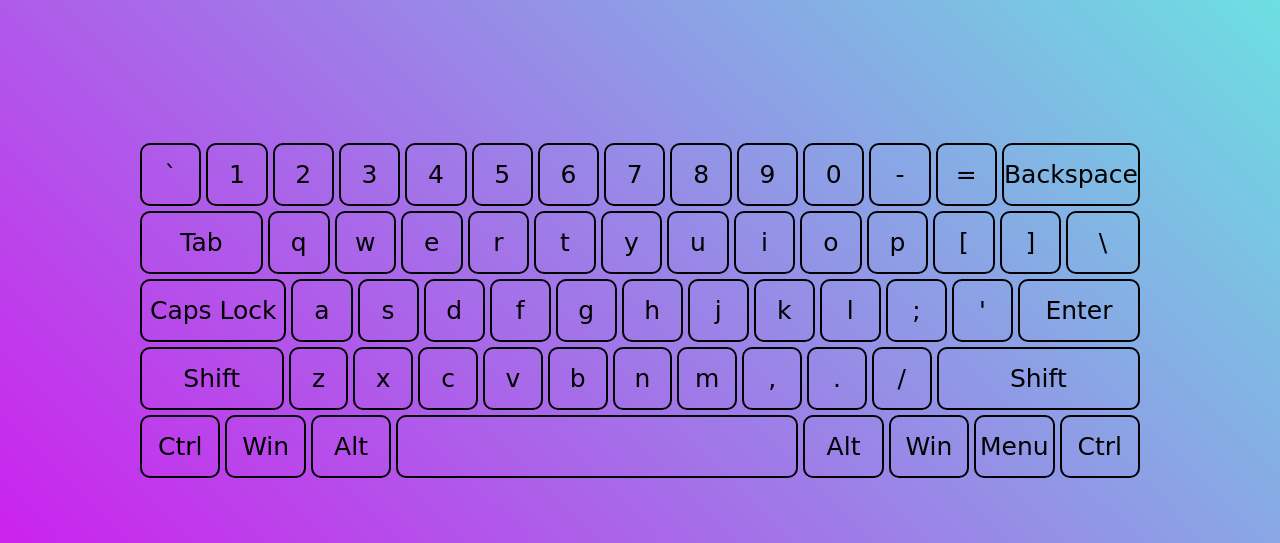
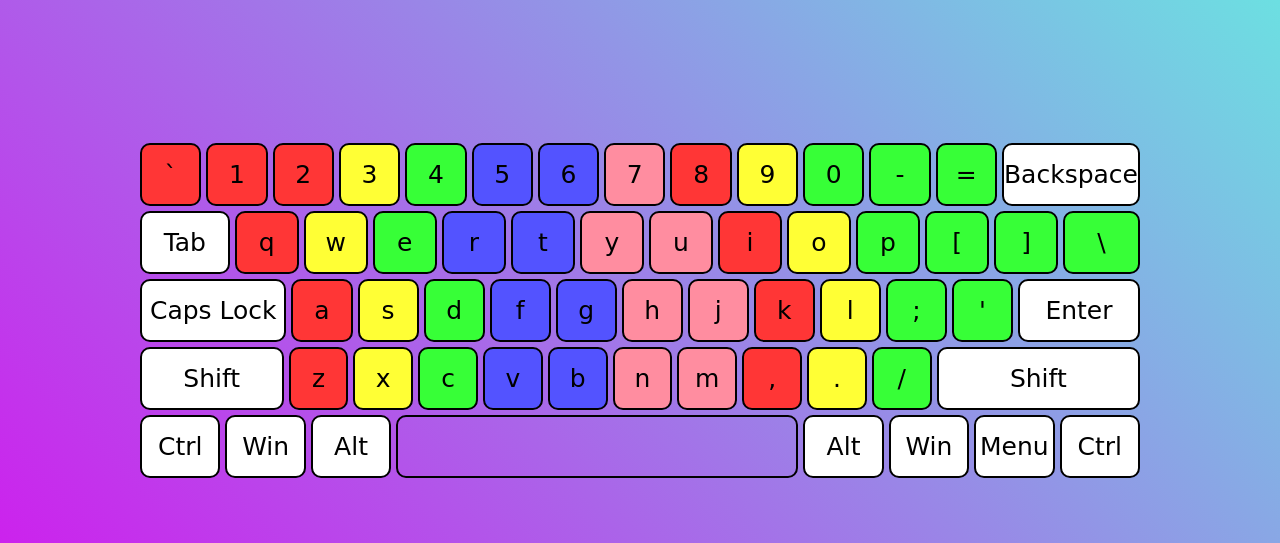
Before and after one commit to shodon2007/keyboard-stamina, a plain HTML site: page index.html in a window 1280 px wide. Shown: the part 257-800 px from the top of the page. Drawn offline with Linux system fonts and the light colour scheme; a web font is replaced by a local one.

Commit message:
added colors

```diff
--- a/index.html
+++ b/index.html
@@ -33,59 +33,59 @@
                     <div class="button white" id="Backspace">Backspace</div>
                 </div>
                 <div class="row2 row">
-                    <div class="button red tab">Tab</div>
+                    <div class="button white tab">Tab</div>
                     <div class="button red" id="q">q</div>
-                    <div class="button red" id="w">w</div>
-                    <div class="button yellow" id="e">e</div>
-                    <div class="button green" id="r">r</div>
+                    <div class="button yellow" id="w">w</div>
+                    <div class="button green" id="e">e</div>
+                    <div class="button blue" id="r">r</div>
                     <div class="button blue" id="t">t</div>
-                    <div class="button blue" id="y">y</div>
+                    <div class="button pink" id="y">y</div>
                     <div class="button pink" id="u">u</div>
                     <div class="button red" id="i">i</div>
                     <div class="button yellow" id="o">o</div>
                     <div class="button green" id="p">p</div>
                     <div class="button green" id="[">[</div>
                     <div class="button green" id="]">]</div>
-                    <div class="button white" id="\">\</div>
+                    <div class="button green" id="\">\</div>
                 </div>
                 <div class="row3 row">
-                    <div class="button red" id="CapsLock">Caps Lock</div>
+                    <div class="button white" id="CapsLock">Caps Lock</div>
                     <div class="button red" id="a">a</div>
-                    <div class="button red" id="s">s</div>
-                    <div class="button yellow" id="d">d</div>
-                    <div class="button green" id="f">f</div>
+                    <div class="button yellow" id="s">s</div>
+                    <div class="button green" id="d">d</div>
+                    <div class="button blue" id="f">f</div>
                     <div class="button blue" id="g">g</div>
-                    <div class="button blue" id="h">h</div>
+                    <div class="button pink" id="h">h</div>
                     <div class="button pink" id="j">j</div>
                     <div class="button red" id="k">k</div>
                     <div class="button yellow" id="l">l</div>
                     <div class="button green" id=";">;</div>
                     <div class="button green" id="'">'</div>
-                    <div class="button green" id="Enter">Enter</div>
+                    <div class="button white" id="Enter">Enter</div>
                 </div>
                 <div class="row4 row">
-                    <div class="button red" id="Shift">Shift</div>
+                    <div class="button white" id="Shift">Shift</div>
                     <div class="button red" id="z">z</div>
-                    <div class="button red" id="x">x</div>
-                    <div class="button yellow" id="c">c</div>
-                    <div class="button green" id="v">v</div>
+                    <div class="button yellow" id="x">x</div>
+                    <div class="button green" id="c">c</div>
+                    <div class="button blue" id="v">v</div>
                     <div class="button blue" id="b">b</div>
-                    <div class="button blue" id="n">n</div>
+                    <div class="button pink" id="n">n</div>
                     <div class="button pink" id="m">m</div>
                     <div class="button red" id=",">,</div>
                     <div class="button yellow" id=".">.</div>
                     <div class="button green" id="/">/</div>
-                    <div class="button green" id="Shift">Shift</div>
+                    <div class="button white" id="Shift">Shift</div>
                 </div>
                 <div class="row5 row">
-                    <div class="button red" id="Control">Ctrl</div>
-                    <div class="button red" id="Meta">Win</div>
-                    <div class="button red" id="Alt">Alt</div>
-                    <div class="button yellow" id=" "></div>
-                    <div class="button green" id="Alt">Alt</div>
-                    <div class="button blue" id="Meta">Win</div>
-                    <div class="button blue" id="ContextMenu">Menu</div>
-                    <div class="button pink" id="Control">Ctrl</div>
+                    <div class="button white" id="Control">Ctrl</div>
+                    <div class="button white" id="Meta">Win</div>
+                    <div class="button white" id="Alt">Alt</div>
+                    <div class="button tab" id=" "></div>
+                    <div class="button white" id="Alt">Alt</div>
+                    <div class="button white" id="Meta">Win</div>
+                    <div class="button white" id="ContextMenu">Menu</div>
+                    <div class="button white" id="Control">Ctrl</div>
                 </div>
             </div>
         </div>
--- a/scss/style.scss
+++ b/scss/style.scss
@@ -50,7 +50,7 @@ body {
 }
 
 .row2 {
-    grid-template-columns: 1fr repeat(12, 0.5fr) 0.6fr;
+    grid-template-columns: 0.7fr repeat(12, 0.5fr) 0.6fr;
 }
 
 .row3 {
@@ -86,6 +86,30 @@ body {
     padding: 15px 0;
 }
 
+.red {
+    background-color: rgb(255, 54, 54);
+}
+
+.yellow {
+    background-color: rgb(255, 255, 53);
+}
+
+.green {
+    background-color: rgb(55, 255, 55);
+}
+
+.blue {
+    background-color: rgb(83, 83, 255);
+}
+
+.pink {
+    background-color: rgb(255, 141, 160);
+}
+
+.white {
+    background-color: white;
+}
+
 .active {
     color: white;
     background-color: black;
```
Also changed, not shown: css/style.css.
